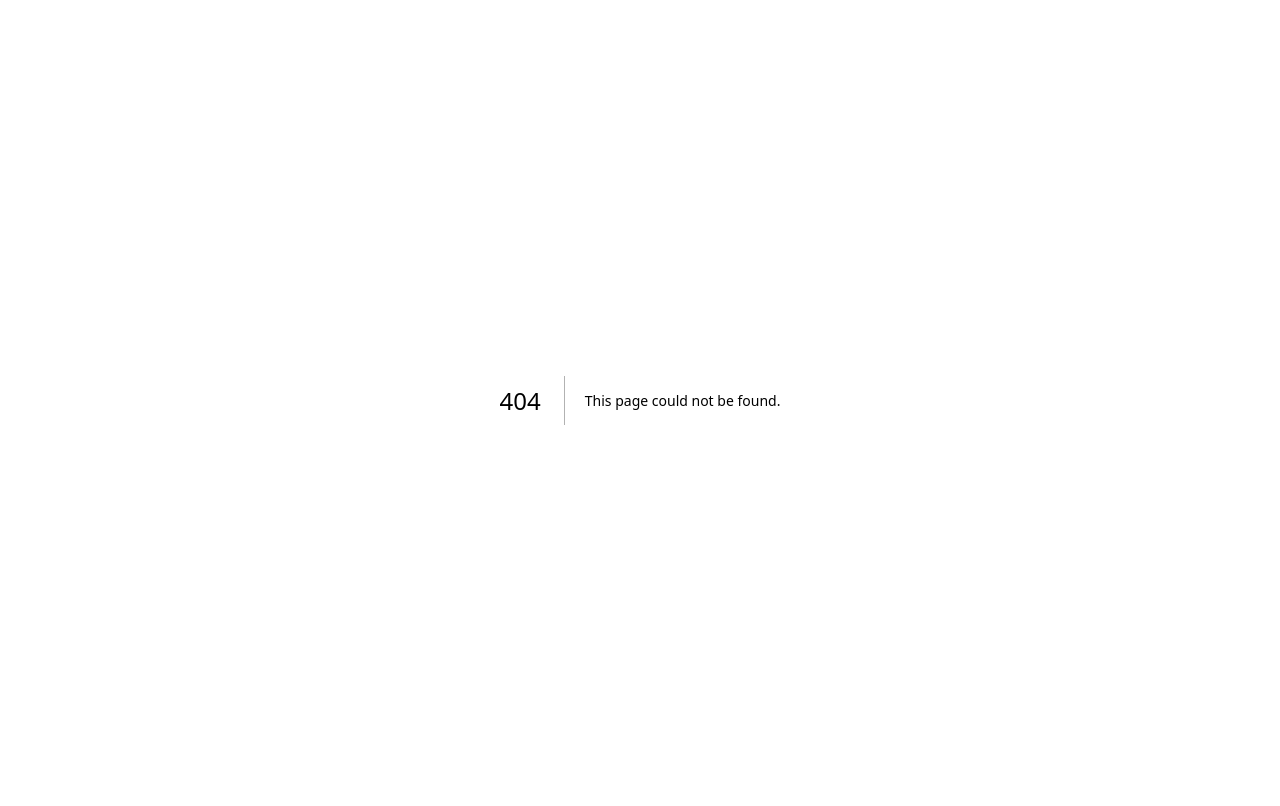
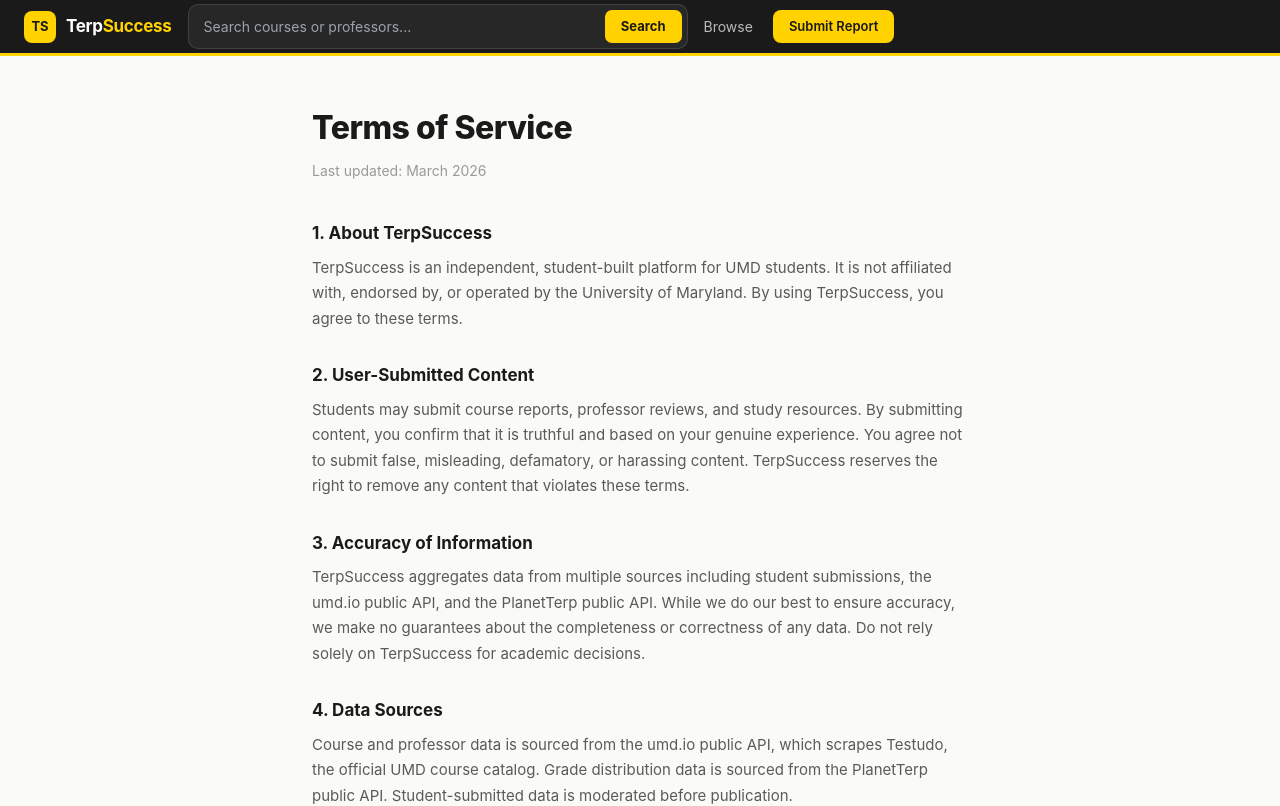
Before and after one commit to 1adefemi/Terpsuccess, a Next.js app: page /terms in a window 1280 px wide. Before the commit this address had no page. Shown: the top 806 px of the page. Built offline with nearby package versions, Linux system fonts and the light colour scheme.

Commit message:
add gen-eds, prereqs, terms of service, robots.txt

```diff
--- a/package.json
+++ b/package.json
@@ -11,6 +11,7 @@
     "db:seed": "ts-node prisma/seed.ts",
     "db:seed-catalog": "ts-node prisma/seed-catalog.ts",
     "db:seed-grades": "ts-node prisma/seed-grades.ts",
+    "db:seed-enrichment": "ts-node prisma/seed-enrichment.ts",
     "db:studio": "prisma studio",
     "db:generate": "prisma generate"
   },
--- a/src/app/course/[code]/page.tsx
+++ b/src/app/course/[code]/page.tsx
@@ -343,6 +343,43 @@
               <div style={{ fontSize: 12, color: "#9A9A9A" }}>Videos, textbooks, courses & more</div>
             </Link>
 
+            {/* Gen-Eds */}
+            {course.genEd && course.genEd.length > 0 && (
+              <div style={{ background: "white", border: "1px solid rgba(0,0,0,0.08)", borderRadius: 12, padding: 18, marginBottom: 16 }}>
+                <h3 style={{ fontSize: 14, fontWeight: 700, marginBottom: 10 }}>Gen-Ed Requirements</h3>
+                <div style={{ display: "flex", flexWrap: "wrap", gap: 6 }}>
+                  {course.genEd.map((g: string) => (
+                    <span key={g} style={{ fontSize: 12, fontWeight: 700, background: "#E0F2FE", color: "#0369A1", padding: "4px 10px", borderRadius: 20 }}>{g}</span>
+                  ))}
+                </div>
+              </div>
+            )}
+
+            {/* Prerequisites */}
+            {course.prereq && (course.prereq.prereqs || course.prereq.coreqs || course.prereq.restrictions) && (
+              <div style={{ background: "white", border: "1px solid rgba(0,0,0,0.08)", borderRadius: 12, padding: 18, marginBottom: 16 }}>
+                <h3 style={{ fontSize: 14, fontWeight: 700, marginBottom: 10 }}>Requirements</h3>
+                {course.prereq.prereqs && (
+                  <div style={{ marginBottom: 8 }}>
+                    <div style={{ fontSize: 11, fontWeight: 700, color: "#9A9A9A", letterSpacing: "0.5px", textTransform: "uppercase", marginBottom: 4 }}>Prerequisites</div>
+                    <p style={{ fontSize: 13, color: "#5A5A5A", lineHeight: 1.5 }}>{course.prereq.prereqs}</p>
+                  </div>
+                )}
+                {course.prereq.coreqs && (
+                  <div style={{ marginBottom: 8 }}>
+                    <div style={{ fontSize: 11, fontWeight: 700, color: "#9A9A9A", letterSpacing: "0.5px", textTransform: "uppercase", marginBottom: 4 }}>Corequisites</div>
+                    <p style={{ fontSize: 13, color: "#5A5A5A", lineHeight: 1.5 }}>{course.prereq.coreqs}</p>
+                  </div>
+                )}
+                {course.prereq.restrictions && (
+                  <div>
+                    <div style={{ fontSize: 11, fontWeight: 700, color: "#9A9A9A", letterSpacing: "0.5px", textTransform: "uppercase", marginBottom: 4 }}>Restrictions</div>
+                    <p style={{ fontSize: 13, color: "#5A5A5A", lineHeight: 1.5 }}>{course.prereq.restrictions}</p>
+                  </div>
+                )}
+              </div>
+            )}
+
             <div style={{ background: "#1A1A1A", borderRadius: 12, padding: 18 }}>
               <h3 style={{ fontSize: 14, fontWeight: 700, color: "white", marginBottom: 6 }}>Took this course?</h3>
               <p style={{ fontSize: 12, color: "rgba(255,255,255,0.5)", marginBottom: 14, lineHeight: 1.5 }}>Share your experience and help future Terps.</p>
--- a/src/app/page.tsx
+++ b/src/app/page.tsx
@@ -83,7 +83,7 @@
           Built by Terps, for Terps 🐢 · <span style={{ color: "#FFD200" }}>TerpSuccess</span>
         </div>
         <div style={{ fontSize: 11, color: "rgba(255,255,255,0.7)", lineHeight: 1.5 }}>
-          TerpSuccess is an independent student project and is not affiliated with or endorsed by the University of Maryland. · Grade data via <a href="https://planetterp.com" target="_blank" rel="noreferrer" style={{ color: "rgba(255,255,255,0.9)", textDecoration: "underline" }}>PlanetTerp</a>
+          TerpSuccess is an independent student project and is not affiliated with or endorsed by the University of Maryland. · Grade data via <a href="https://planetterp.com" target="_blank" rel="noreferrer" style={{ color: "rgba(255,255,255,0.9)", textDecoration: "underline" }}>PlanetTerp</a> · <a href="/terms" style={{ color: "rgba(255,255,255,0.9)", textDecoration: "underline" }}>Terms of Service</a>
         </div>
       </footer>
     </main>
--- /dev/null
+++ b/src/app/terms/page.tsx
@@ -0,0 +1,69 @@
+import Nav from "@/components/Nav";
+import Link from "next/link";
+
+export default function TermsPage() {
+  const updated = "March 2026";
+  return (
+    <main style={{ minHeight: "100vh", background: "#FAFAF7" }}>
+      <Nav />
+      <div style={{ maxWidth: 720, margin: "0 auto", padding: "48px 32px" }}>
+        <h1 style={{ fontSize: 32, fontWeight: 800, marginBottom: 8, letterSpacing: "-0.5px" }}>Terms of Service</h1>
+        <p style={{ color: "#9A9A9A", fontSize: 14, marginBottom: 40 }}>Last updated: {updated}</p>
+
+        {[
+          {
+            title: "1. About TerpSuccess",
+            body: "TerpSuccess is an independent, student-built platform for UMD students. It is not affiliated with, endorsed by, or operated by the University of Maryland. By using TerpSuccess, you agree to these terms."
+          },
+          {
+            title: "2. User-Submitted Content",
+            body: "Students may submit course reports, professor reviews, and study resources. By submitting content, you confirm that it is truthful and based on your genuine experience. You agree not to submit false, misleading, defamatory, or harassing content. TerpSuccess reserves the right to remove any content that violates these terms."
+          },
+          {
+            title: "3. Accuracy of Information",
+            body: "TerpSuccess aggregates data from multiple sources including student submissions, the umd.io public API, and the PlanetTerp public API. While we do our best to ensure accuracy, we make no guarantees about the completeness or correctness of any data. Do not rely solely on TerpSuccess for academic decisions."
+          },
+          {
+            title: "4. Data Sources",
+            body: "Course and professor data is sourced from the umd.io public API, which scrapes Testudo, the official UMD course catalog. Grade distribution data is sourced from the PlanetTerp public API. Student-submitted data is moderated before publication."
+          },
+          {
+            title: "5. Privacy",
+            body: "Course reports and reviews are submitted anonymously. TerpSuccess does not collect personally identifiable information from anonymous submissions. If you create an account, your email is stored securely and never sold or shared with third parties."
+          },
+          {
+            title: "6. Intellectual Property",
+            body: "TerpSuccess does not reproduce copyrighted materials such as syllabi, exam papers, or textbook content. If you believe any content on TerpSuccess infringes your copyright, please contact us and we will remove it promptly."
+          },
+          {
+            title: "7. No Warranty",
+            body: "TerpSuccess is provided as-is without any warranty. We are not liable for any academic, financial, or other decisions made based on information found on this site."
+          },
+          {
+            title: "8. Changes to Terms",
+            body: "We may update these terms at any time. Continued use of TerpSuccess after changes constitutes acceptance of the new terms."
+          },
+          {
+            title: "9. Contact",
+            body: "If you have questions, concerns, or need to report content, please reach out to us through the site."
+          },
+        ].map(section => (
+          <div key={section.title} style={{ marginBottom: 32 }}>
+            <h2 style={{ fontSize: 17, fontWeight: 700, marginBottom: 8, color: "#1A1A1A" }}>{section.title}</h2>
+            <p style={{ fontSize: 15, color: "#5A5A5A", lineHeight: 1.7 }}>{section.body}</p>
+          </div>
+        ))}
+
+        <div style={{ borderTop: "1px solid rgba(0,0,0,0.08)", paddingTop: 24, marginTop: 16 }}>
+          <p style={{ fontSize: 13, color: "#9A9A9A", lineHeight: 1.6 }}>
+            TerpSuccess is an independent student project and is not affiliated with or endorsed by the University of Maryland.
+            Grade data sourced from <a href="https://planetterp.com" target="_blank" rel="noreferrer" style={{ color: "#B89A00" }}>PlanetTerp</a>.
+            Course data sourced from <a href="https://umd.io" target="_blank" rel="noreferrer" style={{ color: "#B89A00" }}>umd.io</a>.
+          </p>
+        </div>
+
+        <Link href="/" style={{ display: "inline-block", marginTop: 24, color: "#B89A00", fontWeight: 600, fontSize: 14 }}>← Back to TerpSuccess</Link>
+      </div>
+    </main>
+  );
+}
--- a/tsconfig.json
+++ b/tsconfig.json
@@ -17,5 +17,5 @@
     "paths": { "@/*": ["./src/*"] }
   },
   "include": ["next-env.d.ts", "**/*.ts", "**/*.tsx", ".next/types/**/*.ts"],
-  "exclude": ["node_modules", "prisma/seed-grades.ts", "prisma/seed-catalog.ts"]
+  "exclude": ["node_modules", "prisma/seed-grades.ts", "prisma/seed-catalog.ts", "prisma/seed-enrichment.ts"]
 }
```
Also changed, not shown: prisma/seed-enrichment.ts (added, +77 -0 lines), public/robots.txt (added), 1 other file (tests, documents, lock files or other folders).
